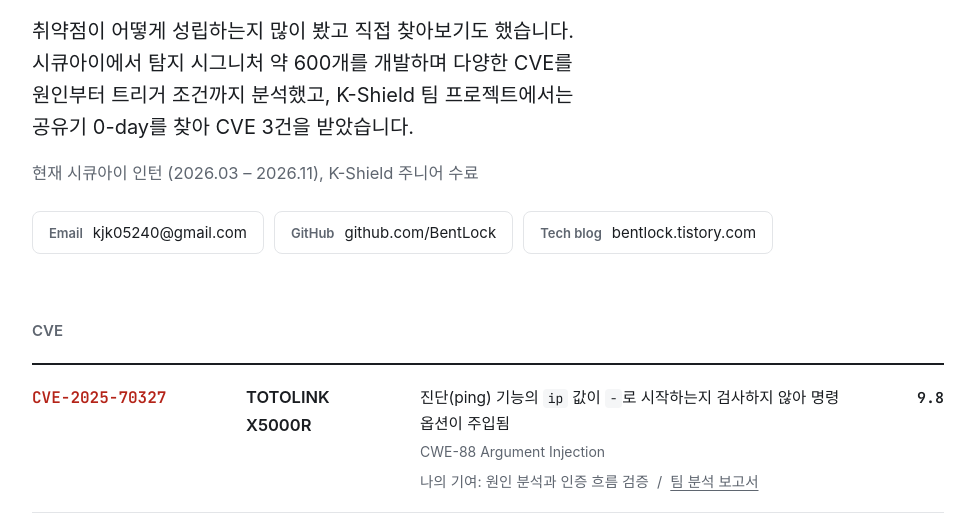
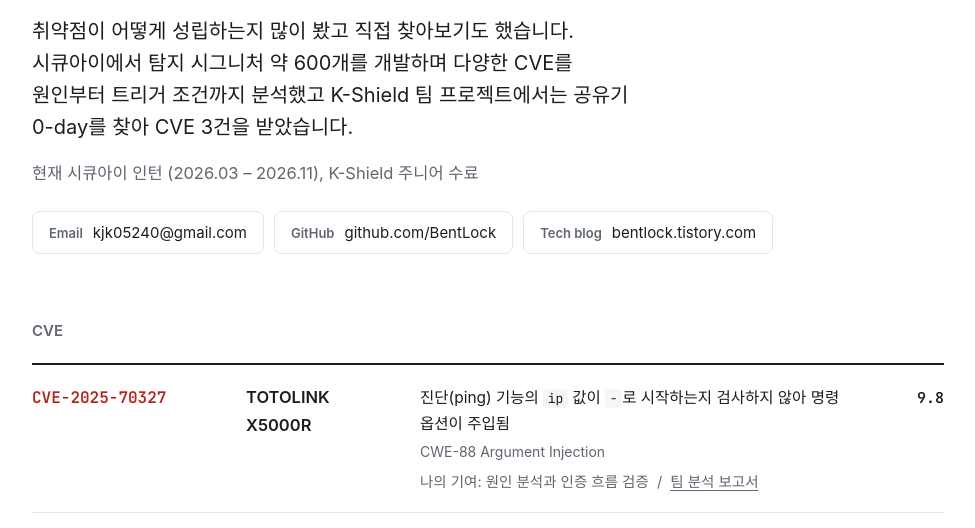
Before and after one commit to BentLock/BentLock.github.io, a plain HTML site: page index.html in a window 1280 px wide. Shown: the part 217-745 px from the top of the page, without its empty margins (152-1127 px from the left). Drawn offline with Linux system fonts and the light colour scheme; a web font is replaced by a local one.

Commit message:
Drop comma in intro sentence
Co-Authored-By: Claude Opus 5.5 <noreply@anthropic.com>

```diff
--- a/index.html
+++ b/index.html
@@ -174,7 +174,7 @@ footer .contact{display:flex;gap:20px;flex-wrap:wrap;margin-bottom:12px;font-siz
 <main>
 <header class="intro">
   <h1>이광호</h1>
-  <p class="lead">취약점이 어떻게 성립하는지 많이 봤고 직접 찾아보기도 했습니다. 시큐아이에서 탐지 시그니처 약 600개를 개발하며 다양한 CVE를 원인부터 트리거 조건까지 분석했고, K-Shield 팀 프로젝트에서는 공유기 0-day를 찾아 CVE 3건을 받았습니다.</p>
+  <p class="lead">취약점이 어떻게 성립하는지 많이 봤고 직접 찾아보기도 했습니다. 시큐아이에서 탐지 시그니처 약 600개를 개발하며 다양한 CVE를 원인부터 트리거 조건까지 분석했고 K-Shield 팀 프로젝트에서는 공유기 0-day를 찾아 CVE 3건을 받았습니다.</p>
   <p class="sub">현재 시큐아이 인턴 (2026.03 – 2026.11), K-Shield 주니어 수료</p>
   <div class="contact-btns">
     <a class="btn" href="mailto:kjk05240@gmail.com"><span class="btn-k">Email</span>kjk05240@gmail.com</a>
```
